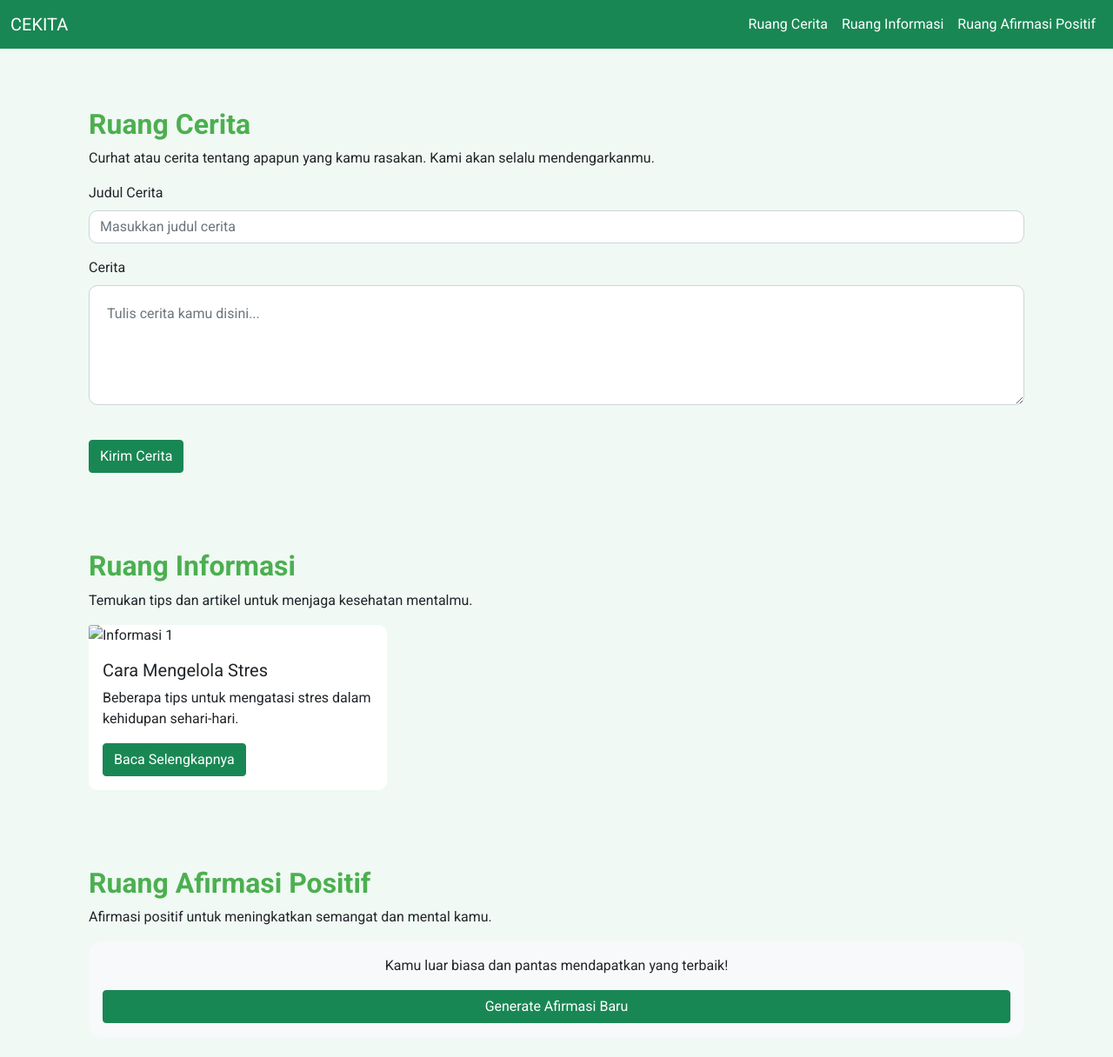
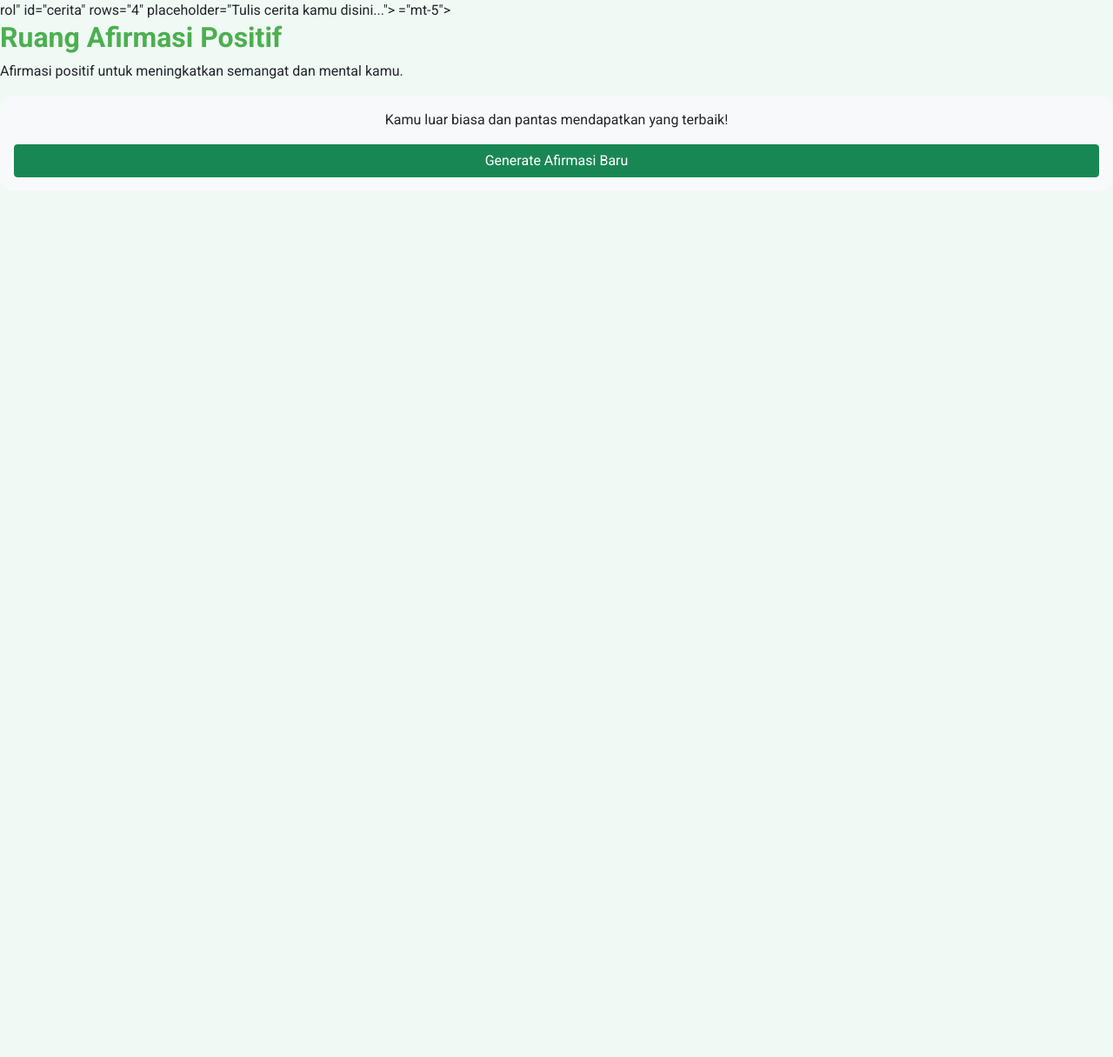
Before and after one commit to revandavanina48-debug/latihan2, a plain HTML site: page index.html in a window 1280 px wide. Shown: the whole page at 87% size. After the commit the page ends 800 px from the top, so only its background shows below. Drawn offline with nearby package versions, Linux system fonts and the light colour scheme; a script that the page names is missing.

Commit message:
Add files via upload

```diff
--- a/index.html
+++ b/index.html
@@ -10,65 +10,8 @@
 </head>
 <body>
     <!-- Navbar -->
-    <nav class="navbar navbar-expand-lg navbar-light bg-success">
-        <div class="container-fluid">
-            <a class="navbar-brand text-white" href="#">CEKITA</a>
-            <button class="navbar-toggler" type="button" data-bs-toggle="collapse" data-bs-target="#navbarNav" aria-controls="navbarNav" aria-expanded="false" aria-label="Toggle navigation">
-                <span class="navbar-toggler-icon"></span>
-            </button>
-            <div class="collapse navbar-collapse" id="navbarNav">
-                <ul class="navbar-nav ms-auto">
-                    <li class="nav-item">
-                        <a class="nav-link text-white" href="#cerita">Ruang Cerita</a>
-                    </li>
-                    <li class="nav-item">
-                        <a class="nav-link text-white" href="#informasi">Ruang Informasi</a>
-                    </li>
-                    <li class="nav-item">
-                        <a class="nav-link text-white" href="#afirmasi">Ruang Afirmasi Positif</a>
-                    </li>
-                </ul>
-            </div>
-        </div>
-    </nav>
-
-    <!-- Main Content -->
-    <div class="container mt-5">
-        <section id="cerita">
-            <h2>Ruang Cerita</h2>
-            <p>Curhat atau cerita tentang apapun yang kamu rasakan. Kami akan selalu mendengarkanmu.</p>
-            <form id="formCerita">
-                <div class="mb-3">
-                    <label for="judul" class="form-label">Judul Cerita</label>
-                    <input type="text" class="form-control" id="judul" placeholder="Masukkan judul cerita">
-                </div>
-                <div class="mb-3">
-                    <label for="cerita" class="form-label">Cerita</label>
-                    <textarea class="form-control" id="cerita" rows="4" placeholder="Tulis cerita kamu disini..."></textarea>
-                </div>
-                <button type="submit" class="btn btn-success">Kirim Cerita</button>
-            </form>
-        </section>
-
-        <section id="informasi" class="mt-5">
-            <h2>Ruang Informasi</h2>
-            <p>Temukan tips dan artikel untuk menjaga kesehatan mentalmu.</p>
-            <div class="row">
-                <div class="col-md-4">
-                    <div class="card">
-                        <img src="article-image.jpg" class="card-img-top" alt="Informasi 1">
-                        <div class="card-body">
-                            <h5 class="card-title">Cara Mengelola Stres</h5>
-                            <p class="card-text">Beberapa tips untuk mengatasi stres dalam kehidupan sehari-hari.</p>
-                            <a href="#" class="btn btn-success">Baca Selengkapnya</a>
-                        </div>
-                    </div>
-                </div>
-                <!-- Add more articles -->
-            </div>
-        </section>
-
-        <section id="afirmasi" class="mt-5">
+    rol" id="cerita" rows="4" placeholder="Tulis cerita kamu disini..."></textarea>
+      ="mt-5">
             <h2>Ruang Afirmasi Positif</h2>
             <p>Afirmasi positif untuk meningkatkan semangat dan mental kamu.</p>
             <div id="afirmasiContent" class="card p-3 bg-light">
```
